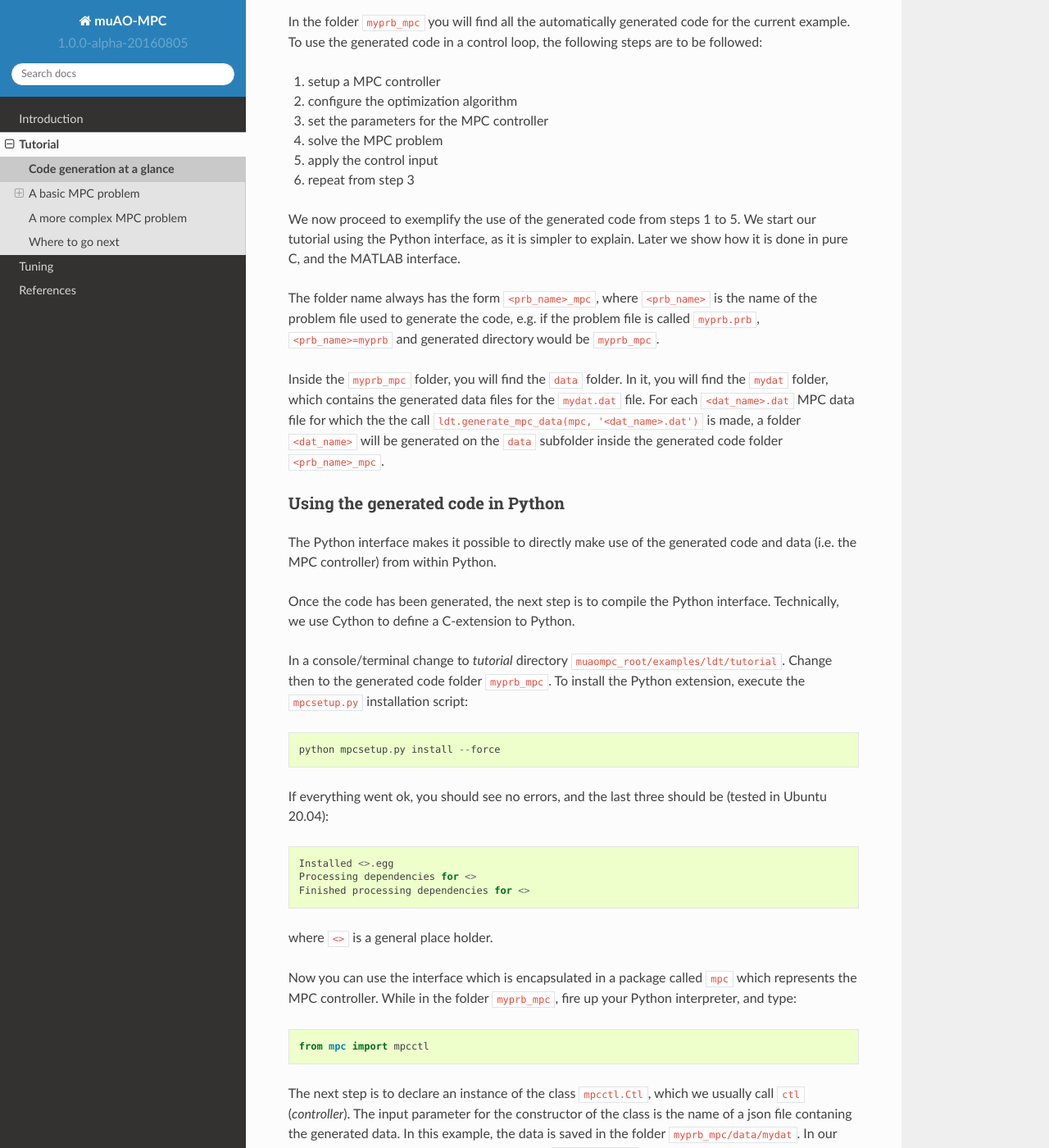
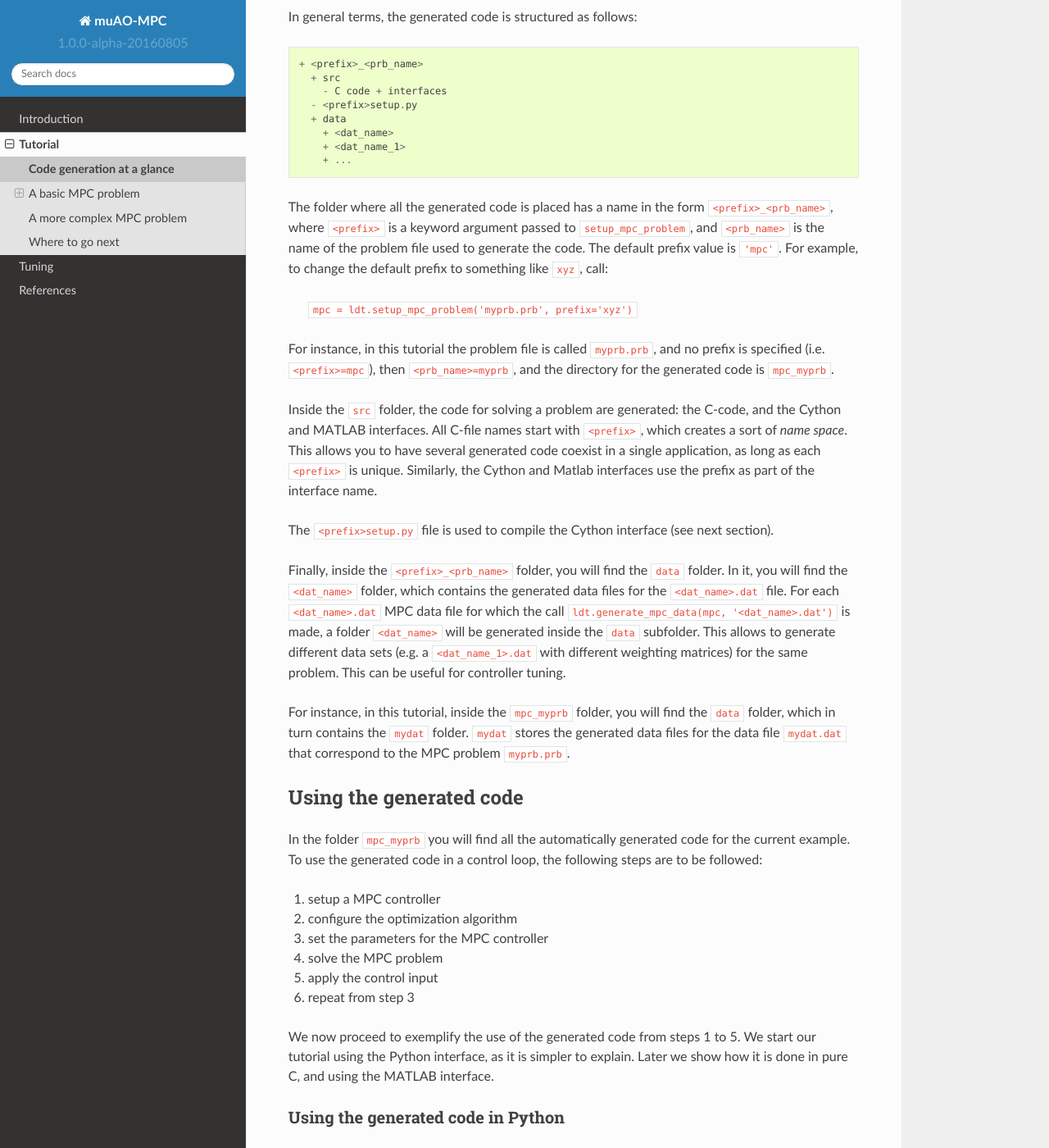
Before and after one commit to muaompc/muaompc, a Sphinx documentation site: the page built from doc/tutor.basic.rst, in a window 1280 px wide and 1400 px high, scrolled down 4362 px. Shown: the whole window at 82% size. Built offline with Sphinx 7.4.7 and the Read the Docs theme 2.0.0, drawn with Linux system fonts in a browser that asks for light colours; formulas are drawn with MathJax 3; some of the changed text lies outside the part shown.

Commit message:
Update the tutorial documentation

```diff
--- a/doc/tutor.basic.rst
+++ b/doc/tutor.basic.rst
@@ -209,7 +209,7 @@ continue typing in your Python interpreter::
    ldt.generate_mpc_data(mpc, 'mydat.dat')
 
 And that's it! If everything went allright, you should now see inside current
-directory a new folder called ``myprb_mpc``. As an alternative to typing the
+directory a new folder called ``mpc_myprb``. As an alternative to typing the
 above code,
 you can execute the file ``main.py`` found in the *tutorial* directory,
 which contains exactly that code. The *tutorial* directory already contains
@@ -231,11 +231,57 @@ In the next section, you will learn how to use the generated C code.
 
    ``mpc = ldt.setup_mpc_problem('myprb.prb', numeric='float32')``
 
+Structure of the generated code
+-------------------------------
+
+In general terms, the generated code is structured as follows::
+
+   + <prefix>_<prb_name>
+     + src
+       - C code + interfaces
+     - <prefix>setup.py
+     + data
+       + <dat_name>
+       + <dat_name_1>
+       + ...
+
+The folder where all the generated code is placed has a name in the form ``<prefix>_<prb_name>``, where ``<prefix>`` is a
+keyword argument passed to ``setup_mpc_problem``, and ``<prb_name>`` is the
+name of the problem file used to generate the code. The default prefix value is ``'mpc'``.
+For example, to change the default prefix to something like ``xyz``, call:
+
+   ``mpc = ldt.setup_mpc_problem('myprb.prb', prefix='xyz')``
+
+For instance, in this tutorial the problem file is called ``myprb.prb``,
+and no prefix is specified (i.e. ``<prefix>=mpc``),
+then ``<prb_name>=myprb``, and the directory for the generated code
+is ``mpc_myprb``.
+
+Inside the ``src`` folder, the code for solving a problem are generated: the C-code, and
+the Cython and MATLAB interfaces. All C-file names start with ``<prefix>``, which creates a sort of *name space*.
+This allows you to have several generated code coexist in a single application, as long as
+each ``<prefix>`` is unique.
+Similarly, the Cython and Matlab interfaces use the prefix as part of the interface name.
+
+The ``<prefix>setup.py`` file is used to compile the Cython interface (see next section).
+
+Finally, inside the ``<prefix>_<prb_name>`` folder, you will find the ``data`` folder. In it, you will find
+the ``<dat_name>`` folder, which contains the generated data files for the ``<dat_name>.dat`` file.
+For each ``<dat_name>.dat`` MPC data file for which the call ``ldt.generate_mpc_data(mpc, '<dat_name>.dat')``
+is made, a folder ``<dat_name>`` will be generated inside the ``data`` subfolder.
+This allows to generate different data sets
+(e.g. a ``<dat_name_1>.dat`` with different weighting matrices) for the same
+problem.  This can be useful for controller tuning.
+
+For instance, in this tutorial, inside the ``mpc_myprb`` folder, you will find the ``data`` folder, which in turn
+contains the ``mydat`` folder.  ``mydat`` stores the generated data files for the data file ``mydat.dat``
+that correspond to the MPC problem ``myprb.prb``.
+
 
 Using the generated code
 ========================
 
-In the folder ``myprb_mpc`` you will find all the automatically
+In the folder ``mpc_myprb`` you will find all the automatically
 generated code for the current example.
 To use the generated code in a control loop, the following steps are to be followed:
 
@@ -249,17 +295,7 @@ To use the generated code in a control loop, the following steps are to be follo
 We now proceed to exemplify the use of the generated code from
 steps 1 to 5.
 We start our tutorial using the Python interface, as it is simpler to
-explain. Later we show how it is done in pure C, and the MATLAB interface.
-
-The folder name always has the form ``<prb_name>_mpc``, where ``<prb_name>`` is the
-name of the problem file used to generate the code, e.g. if the problem file is called ``myprb.prb``,
-``<prb_name>=myprb`` and generated directory would be ``myprb_mpc``.
-
-Inside the ``myprb_mpc`` folder, you will find the ``data`` folder. In it, you will find
-the ``mydat`` folder, which contains the generated data files for the ``mydat.dat`` file.
-For each ``<dat_name>.dat`` MPC data file for which the the call ``ldt.generate_mpc_data(mpc, '<dat_name>.dat')``
-is made, a folder ``<dat_name>`` will be generated on the ``data`` subfolder inside the generated code folder
-``<prb_name>_mpc``.
+explain. Later we show how it is done in pure C, and using the MATLAB interface.
 
 
 Using the generated code in Python
@@ -274,22 +310,25 @@ the next step is to compile the Python interface.
 Technically, we use Cython to define a C-extension to Python.
 
 In a console/terminal change to *tutorial* directory ``muaompc_root/examples/ldt/tutorial``.
-Change then to the generated code folder ``myprb_mpc``.
+Change then to the generated code folder ``mpc_myprb``.
 To install the Python extension, execute the ``mpcsetup.py`` installation script::
 
    python mpcsetup.py install --force
 
-If everything went ok, you should see no errors, and the last three should be (tested in Ubuntu 20.04)::
+If everything went ok, you should see no errors, and the last three lines
+should be (tested in Ubuntu 20.04)::
 
    Installed <>.egg
-   Processing dependencies for <>
-   Finished processing dependencies for <>
+   Processing dependencies for mpc==1.0
+   Finished processing dependencies for mpc==1.0
 
 where  ``<>`` is a general place holder.
 
 Now you can use the interface which is encapsulated in a package called
-``mpc``  which represents the MPC controller.
-While in the folder ``myprb_mpc``, fire up your Python interpreter, and type::
+``mpc``  which represents the MPC controller.  In general, the Python package's name
+is the same as the ``<prefix>`` used during code generation.
+
+While in the folder ``mpc_myprb``, fire up your Python interpreter, and type::
 
    from mpc import mpcctl
 
@@ -298,7 +337,7 @@ instance of the class ``mpcctl.Ctl``, which we usually call ``ctl`` (*controller
 The input parameter for the constructor of the class is the name
 of a json file contaning the generated data.
 In this example, the data is saved in the folder
-``myprb_mpc/data/mydat``. In our example,
+``mpc_myprb/data/mydat``. In our example,
 the generated json data file is called ``mpcmydat.json``.
 Continue typing in the console::
 
@@ -325,6 +364,11 @@ solve our MPC problem for this state by calling::
 
 The solution is stored in an array ``ctl.u_opt``, whose first ``m`` elements are
 commonly applied to the controlled plant.
+Print the optimal input vector ``ctl.u_opt``, and if everything went okay,
+you should see the following::
+
+   print(ctl.u_opt)
+   array([0.03056814, 0.02406793, 0.0178332 , 0.01179073, 0.00586953])
 
 
 Using the generated code in MATLAB
@@ -338,7 +382,7 @@ Once the code has been generated,
 the next step is to compile the MATLAB interface.
 
 Start MATLAB, and switch to the folder
-``myprb_mpc/src/matlab``.
+``mpc_myprb/src/matlab``.
 In the MATLAB console type ``mpcmake``, which will execute the ``mpcmake.m`` script.
 The last step is to add the ``matlab`` directory to the PATH environment in
 MATLAB.
@@ -346,7 +390,7 @@ For example,
 assuming the MATLAB current directory is
 the tutorial directory ``muaompc_root/examples/ldt/tutorial``, in the MATLAB console type::
 
-   cd myprb_mpc/src/matlab
+   cd mpc_myprb/src/matlab
    mpcmake
    cd ..
    addpath matlab
@@ -357,11 +401,11 @@ instance of that class, which we usually call ``ctl`` (*controller*).
 The input parameter for the constructor of the class is the name
 of a json file contaning the generated data.
 ``muaompc`` by default saves the data in the folder
-``myprb_mpc/data/mydat``. In our example,
+``mpc_myprb/data/mydat``. In our example,
 the generated json data file is called ``mpcmydat.json``.
 Continue typing in the console::
 
-    ctl = mpcctl('myprb_mpc/data/mydat/mpcmydat.json');
+    ctl = mpcctl('mpc_myprb/data/mydat/mpcmydat.json');
 
 The next step is to configure the optimization algorithm.
 In this case, we have an input
@@ -390,7 +434,7 @@ The complete MATLAB example can be found in the tutorial folder under ``main.m``
 Using the generated code in C
 -----------------------------
 
-The folder ``myprb_mpc/data/mydat`` already contains a template
+The folder ``mpc_myprb/data/mydat`` already contains a template
 for a main file, called ``mpcmydatmain.c``.
 Switch to the the folder ``mydat`` and open ``mpcmydatmain.c``
 in your favourite editor.
@@ -437,7 +481,7 @@ Finally, the computed control input is found in the array ``ctl->u_opt``.
 
    At the moment the user needs to know the length of the different arrays in the controller structure. This information can be infered by the user from the problem and data files. The length of the different arrays will be available in the controller structure in future releases.
 
-To run an compile this code do the following. Copy the file ``mpcmydatmain_staticmem.c`` into the folder ``myprb_mpc/data/mydat`` and remove the main template file  ``mpcmydatmain.c`` found in ``myprb_mpc/data/mydat`` (otherwise you will end up with two ``main`` functions in two different files, and the compilation will fail).  In that folder you will also find example
+To run an compile this code do the following. Copy the file ``mpcmydatmain_staticmem.c`` into the folder ``mpc_myprb/data/mydat`` and remove the main template file  ``mpcmydatmain.c`` found in ``mpc_myprb/data/mydat`` (otherwise you will end up with two ``main`` functions in two different files, and the compilation will fail).  In that folder you will also find example
 Makefiles, called ``mpcmydatMakefile.*``, which compiles the
 generated code.
 The Makefile ``mpcmydatMakefile.mk`` compiles the code
@@ -449,8 +493,8 @@ in a console::
 
    cd muaompc_root/examples/ldt/tutorial  # the tutorial folder
    python main.py  # generates code and data
-   cp mpcmydatmain_staticmem.c myprb_mpc/data/mydat  # the tutorial main file
-   cd myprb_mpc/data/mydat
+   cp mpcmydatmain_staticmem.c mpc_myprb/data/mydat  # the tutorial main file
+   cd mpc_myprb/data/mydat
    rm mpcmydatmain.c  # remove template main file
    make -f mpcmydatMakefile.mk  # compile
    ./main  # run the controller
```
Also changed, not shown: other parts of doc/tutor.basic.rst (+1 -1 lines), doc/tutor.advanced.rst (+4 -4 lines).
